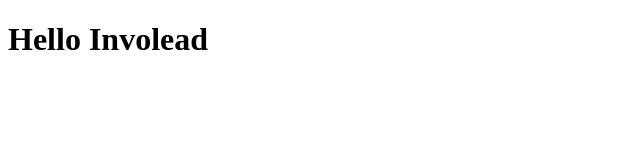
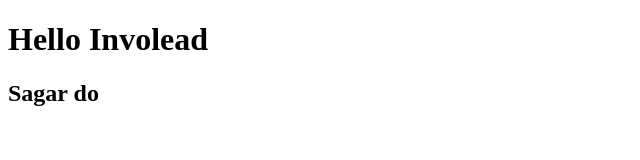
Before and after one commit to Pradhuman121/Gitt, a plain HTML site: page index.html in a window 1280 px wide. Shown: the whole page, without its empty margins (0-640 px from the left). Drawn offline with Linux system fonts and the light colour scheme.

Commit message:
sagar do

```diff
--- a/index.html
+++ b/index.html
@@ -7,5 +7,6 @@
 </head>
 <body>
     <h1>Hello Involead</h1>
+    <h2>Sagar do</h2>
 </body>
 </html>
```
